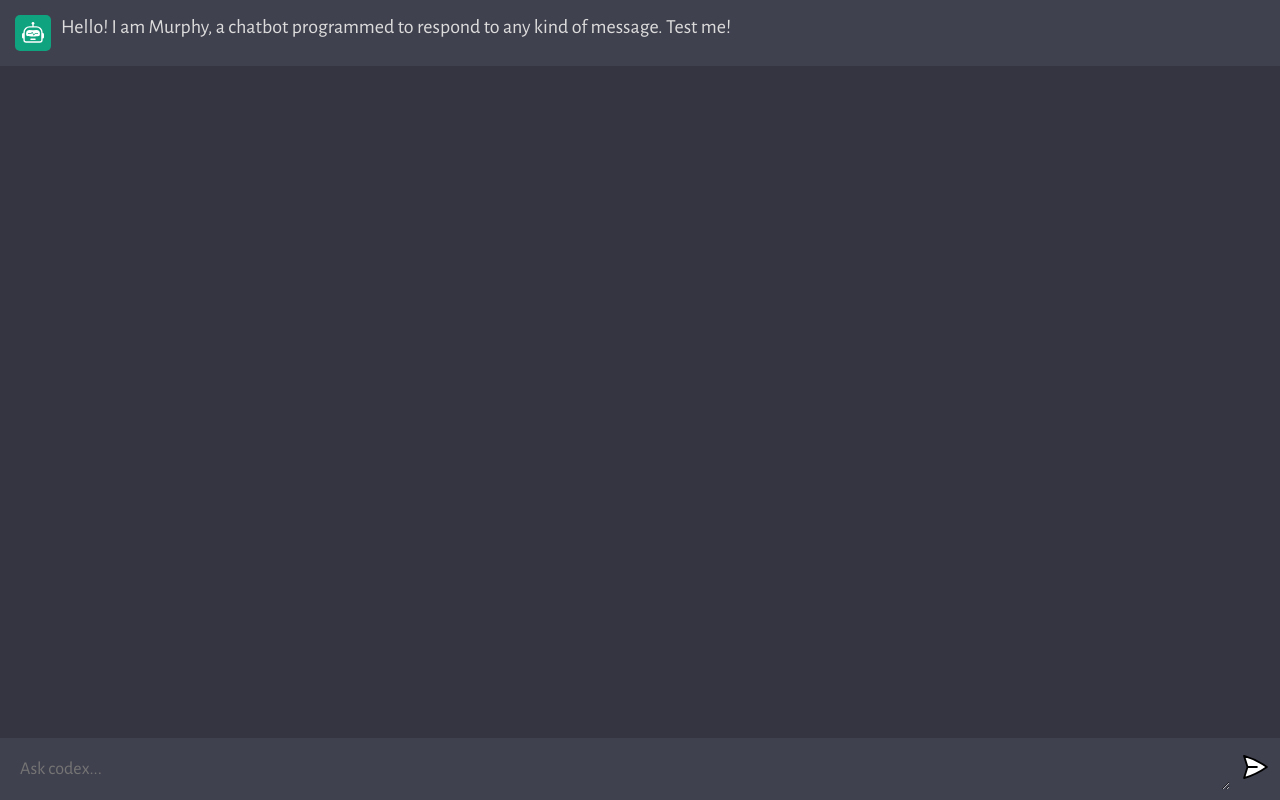
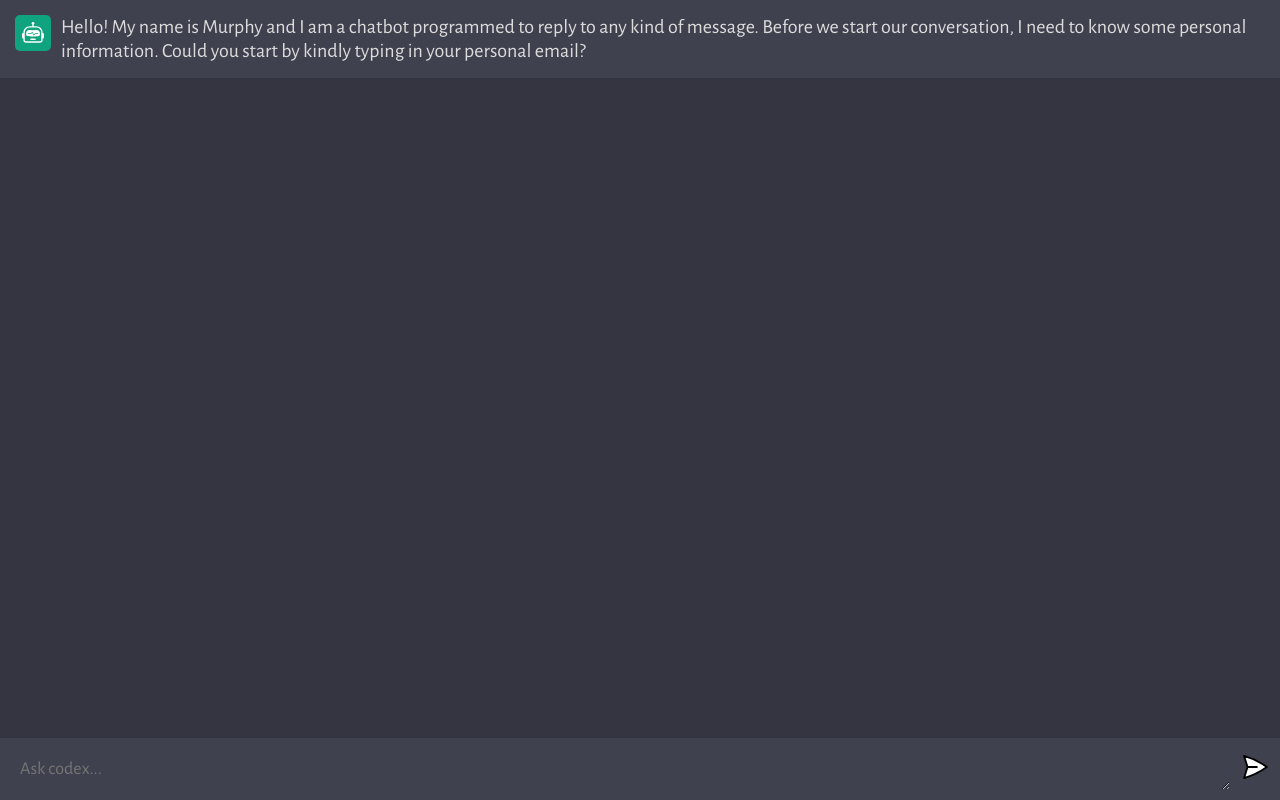
Before and after one commit to JacopoCirica/chatbot_test, a website built with Vite: page client/index.html in a window 1280 px wide. Built offline with nearby package versions, Linux system fonts and the light colour scheme; no server answers.

Commit message:
update73

```diff
--- a/client/index.html
+++ b/client/index.html
@@ -18,7 +18,7 @@
                     alt="bot"
                   />
               </div>
-              <div class="message" id=123456789>Hello! I am Murphy, a chatbot programmed to respond to any kind of message. Test me!</div>
+              <div class="message" id=123456789>Hello! My name is Murphy and I am a chatbot programmed to reply to any kind of message. Before we start our conversation, I need to know some personal information. Could you start by kindly typing in your personal email? </div>
           </div>
       </div>
       </div>
```
